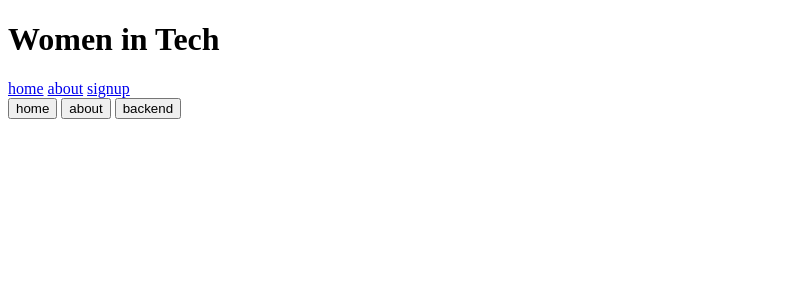
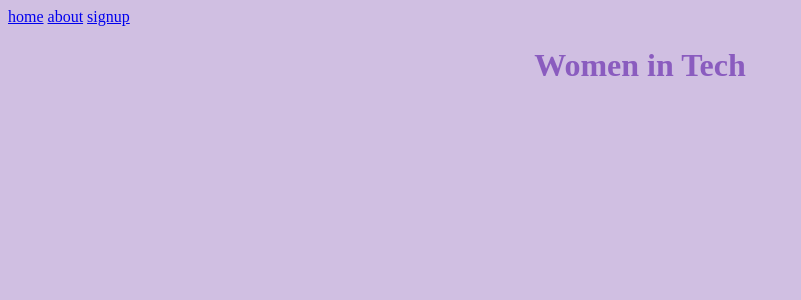
Before and after one commit to megankulshekar/HackHERS2025, a SvelteKit app in the folder my-app/: page / in a window 1280 px wide. Shown: the top 300 px of the page, without its empty margins (0-801 px from the left). Built offline with nearby package versions, Linux system fonts and the light colour scheme.

Commit message:
attempt 3

```diff
--- a/my-app/src/routes/+page.svelte
+++ b/my-app/src/routes/+page.svelte
@@ -1,13 +1,29 @@
+<!DOCTYPE html>
+<html lang="en">
+	<head>
 
-<h1>Women in Tech</h1>
+		<style>
+			body {
+				font-family: 'Marcellus', serif;
+				background-color: rgb(208, 191, 226);
+			}
+			h1 {
+				color:rgb(138, 92, 191);
+				text-align: center;
+			}
+		</style>
+	</head>
+	<body>
+		<nav>
+		<a href="/">home</a>
+	    <a href="/about">about</a>
+        <a href="/signup">signup</a>
+		 </nav>
+		<h1>Women in Tech</h1>
 
-<nav>
-	<a href="/">home</a>
-	<a href="/about">about</a>
-    <a href="/signup">signup</a>
-</nav>
+		<!-- <button type="button" class="btn btn-primary mr-xs mb-sm">home</button>
+		<button type="button" class="btn btn-secondary mr-xs mb-sm">about</button>
+		<button type="button" class="btn btn-tertiary mr-xs mb-sm">backend</button> -->
 
-
-<button type="button" class="btn btn-primary mr-xs mb-sm">home</button>
-<button type="button" class="btn btn-secondary mr-xs mb-sm">about</button>
-<button type="button" class="btn btn-tertiary mr-xs mb-sm">backend</button>
+	</body>
+</html>
```
